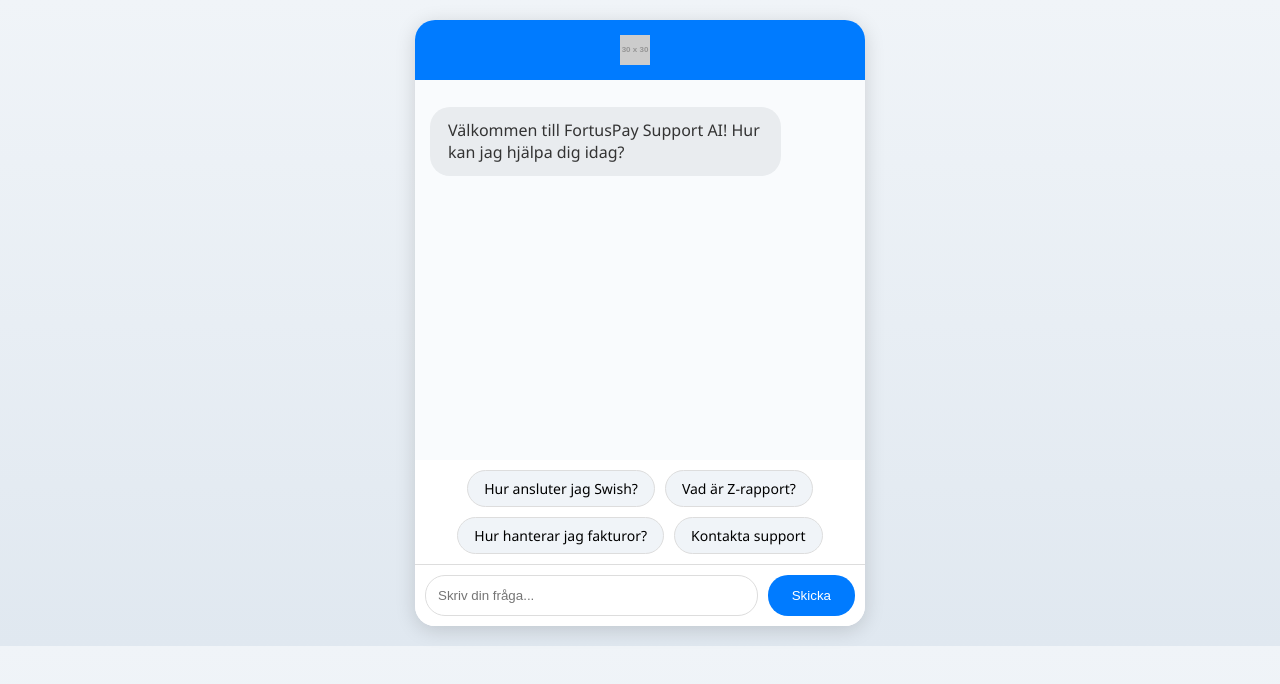
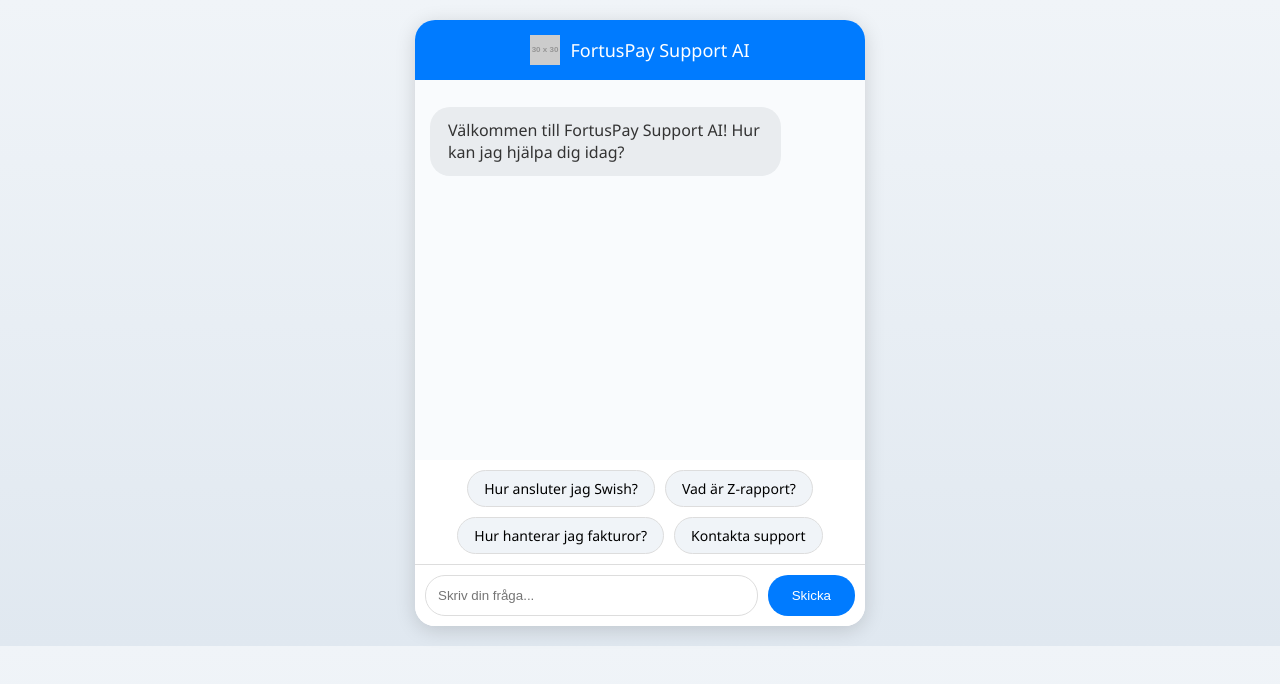
Before and after one commit to AndersRaberg1/fortus-support-ai, a website: page public/chat.html in a window 1280 px wide. Drawn offline with Linux system fonts and the light colour scheme; placeholder pictures from the web are drawn by us.

Commit message:
Update chat.html

```diff
--- a/public/chat.html
+++ b/public/chat.html
@@ -27,7 +27,8 @@
 <body>
   <div id="chat-container">
     <div id="chat-header">
-      <img src="https://placehold.co/30x30?text=FP" alt="FortusPay Logo">
+      <img src="https://via.placeholder.com/30?text=FP" alt="FortusPay Logo"> <!-- Byt till er riktiga logga-URL -->
+      FortusPay Support AI
     </div>
     <div id="chat-messages"></div>
     <div id="quick-buttons"></div>
@@ -37,6 +38,7 @@
     </form>
   </div>
   <script>
+    console.log('Steg 1 debug: Chat-script laddat – setup startar'); // Ny debug-log
     const messagesDiv = document.getElementById('chat-messages');
     const form = document.getElementById('chat-input');
     const input = document.getElementById('message');
```
